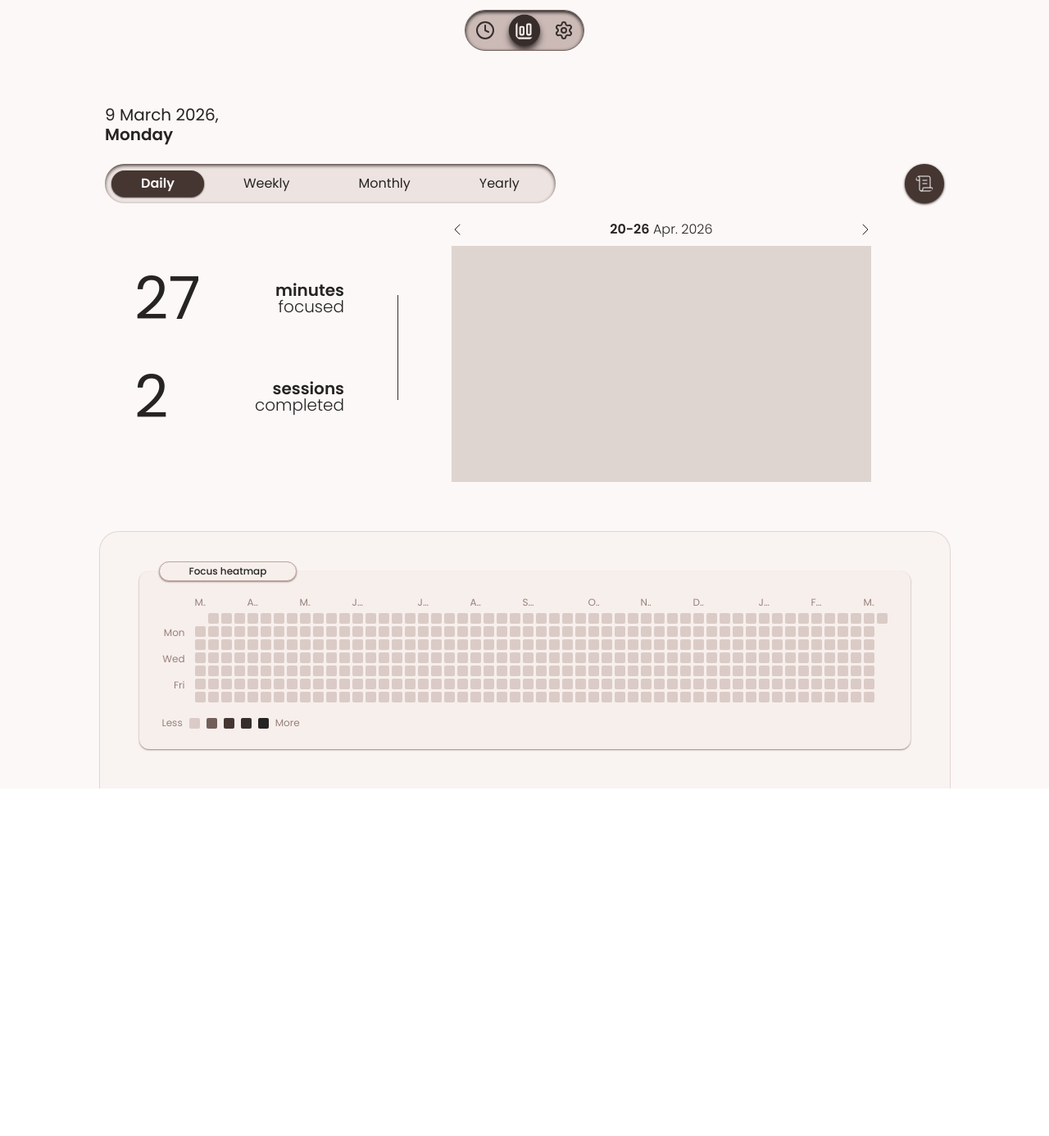
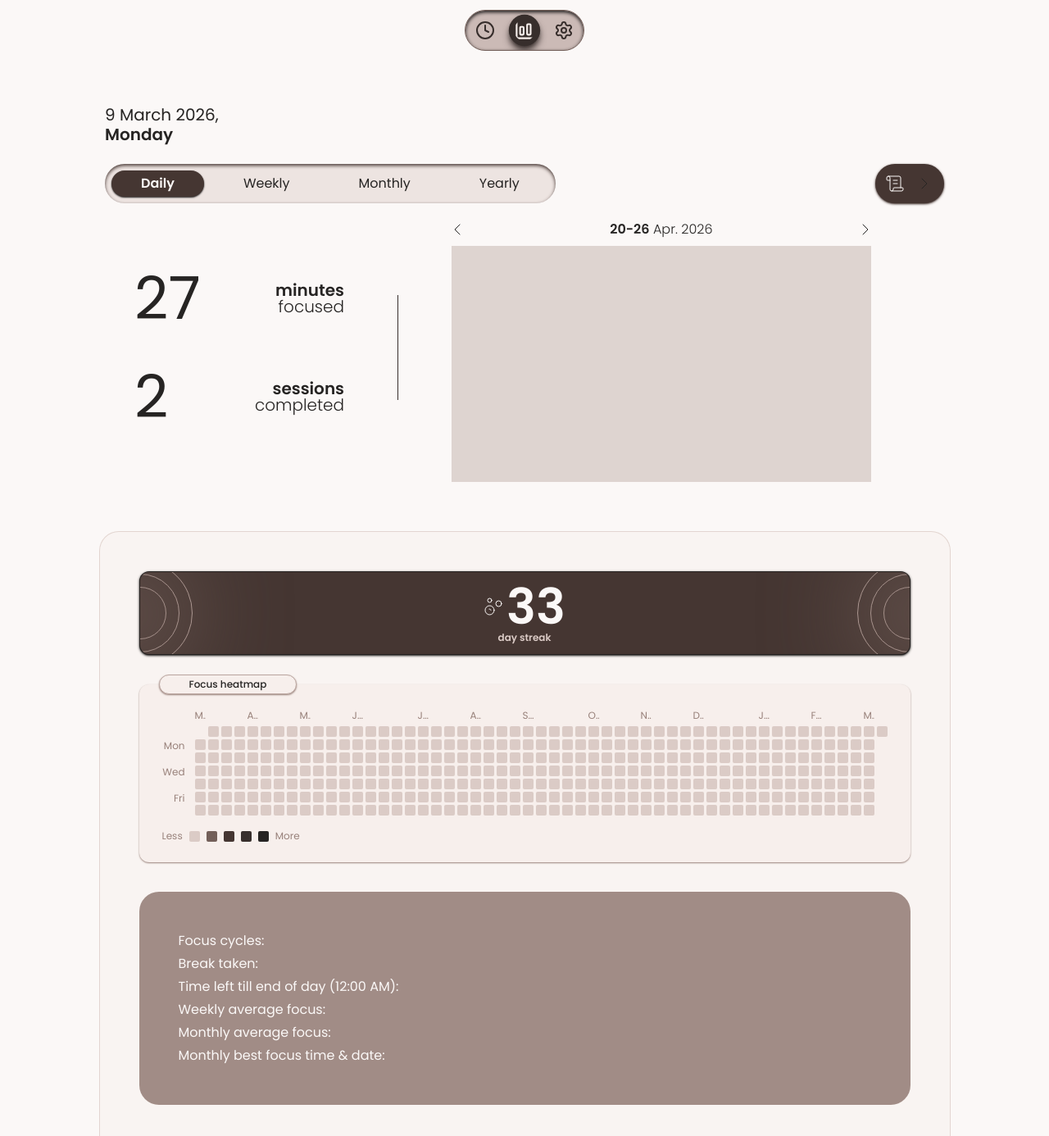
Before and after one commit to plwtx/chai.study, a React (Vite) app: page /statistics in a window 1280 px wide. Shown: the top 1386 px of the page at 82% size. Before the commit the page ends 962 px from the top, so only its background shows below. Built offline with nearby package versions, Linux system fonts and the light colour scheme; a web font is replaced by a local one; what @toolwind/corner-shape would draw is missing.

Commit message:
CHORE: Cleanup & minor fixes.

```diff
--- a/src/features/statistics/components/stats-graph-page.tsx
+++ b/src/features/statistics/components/stats-graph-page.tsx
@@ -52,7 +52,6 @@ export default function DailyFocusPage() {
         <section>
           {/* Date and switch view mode (future update) */}
           <CurrentDate />
-          {/* button */}
         </section>
         {/* Main Statistics */}
         <div className="mt-6 mb-12 flex flex-col">
@@ -66,7 +65,11 @@ export default function DailyFocusPage() {
               <span className="rounded-full p-1 px-9">Monthly</span>
               <span className="rounded-full p-1 px-9">Yearly</span>
             </div>
-            <ScrollText className="bg-brown-600 stroke-brown-50 dark:bg-dark-900 shadow-brown-600 flex size-12 gap-3 rounded-full stroke-[1px] p-3 shadow-sm dark:shadow-black" />
+            {/* View logs button */}
+            <div className="bg-brown-600 dark:bg-dark-900 shadow-brown-600 flex gap-3 rounded-full p-3 shadow-sm dark:shadow-black">
+              <ScrollText className="stroke-brown-50 stroke-[1px]" />
+              <ChevronDown className="rotate-270 stroke-[1px]" />
+            </div>
           </section>
 
           {/* Daily Stats & Graph */}
--- a/src/features/statistics/index.tsx
+++ b/src/features/statistics/index.tsx
@@ -15,9 +15,9 @@ export default function Statistics() {
           {/* Heatmap and Other stats: */}
           <section className="bg-brown-100/45 dark:bg-dark-900/45 border-brown-200/75 flex h-full w-fit flex-col items-center justify-center gap-9 rounded-t-3xl border border-b-0 p-12 dark:border-black">
             {/* Focus heatmap */}
-            {/* <DayStreak /> */}
+            <DayStreak />
             <FocusHeatmap />
-            {/* <OtherStats /> */}
+            <OtherStats />
           </section>
         </div>
       </div>
```
